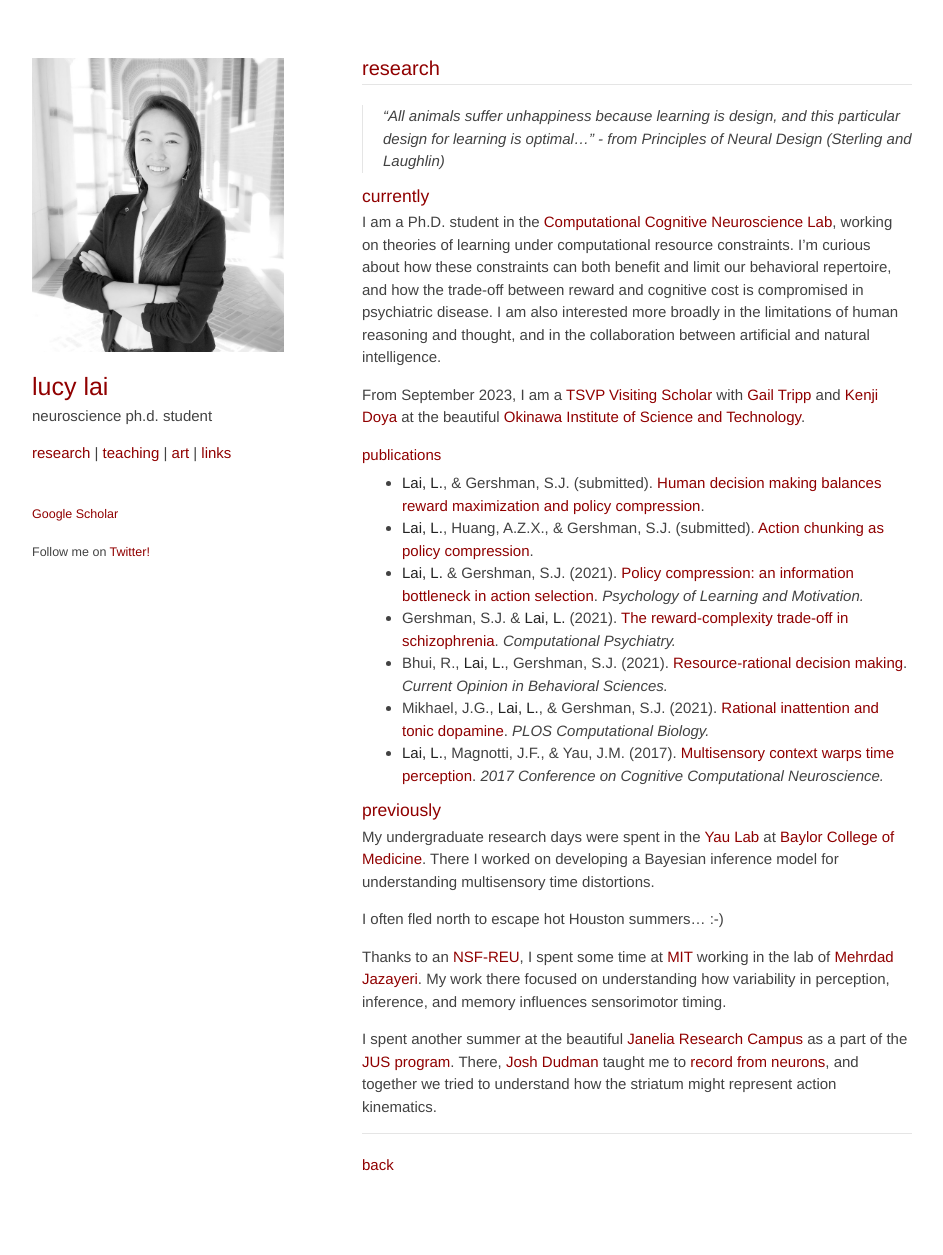
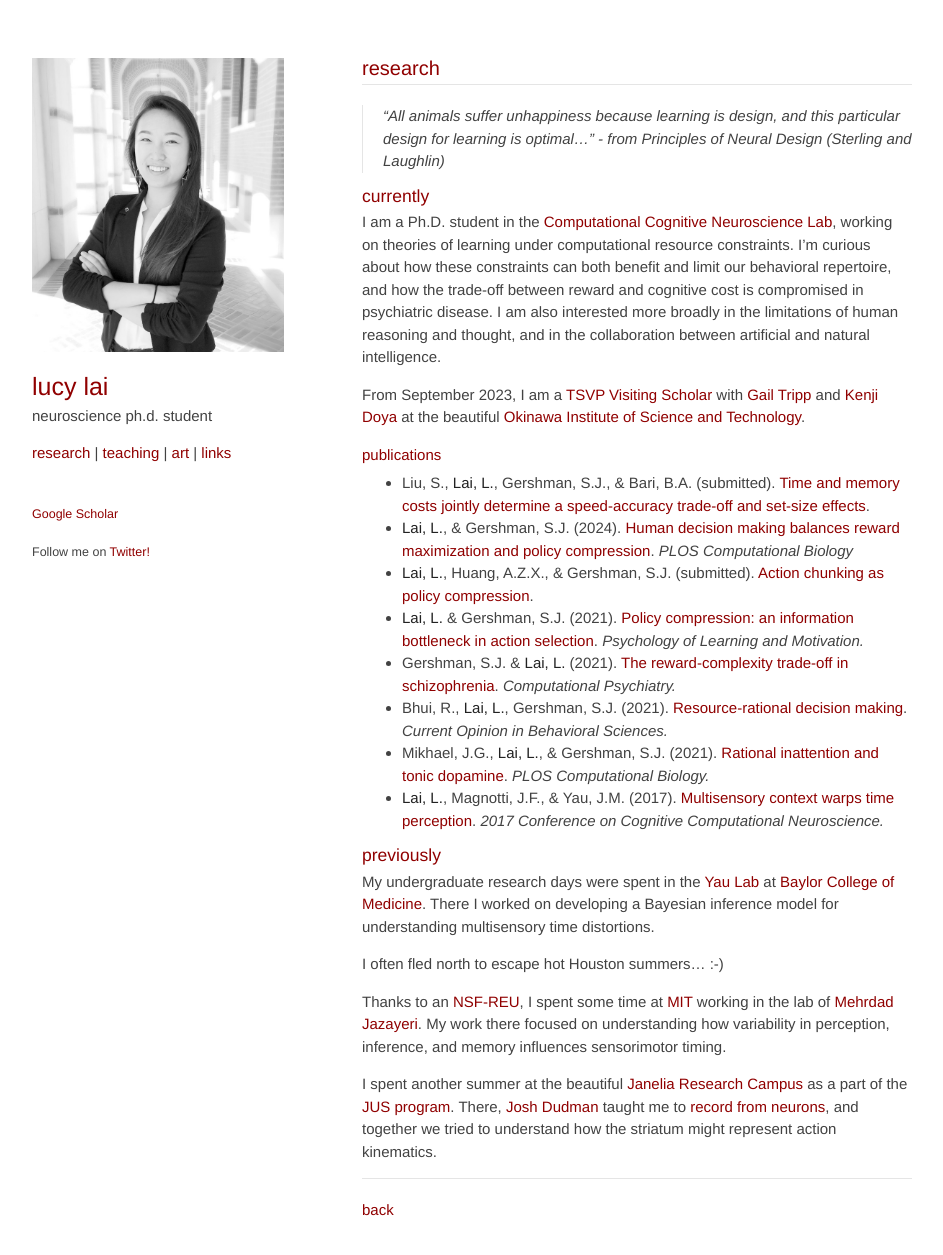
Before and after one commit to lucylai96/lucylai96.github.io, a Jekyll site: the page built from research.md, in a window 1280 px wide and 1287 px high. Shown: the top 1255 px of the window, without its empty margins (168-1111 px from the left). Built offline with Jekyll 4.4.1, drawn with Linux system fonts in a browser that asks for light colours; our own code applies the rules of GitHub Pages for plain Markdown files.

Commit message:
Update research.md

```diff
--- a/research.md
+++ b/research.md
@@ -10,7 +10,8 @@
 From September 2023, I am a [TSVP Visiting Scholar](https://groups.oist.jp/tsvp){:target="_blank"} with [Gail Tripp](https://groups.oist.jp/hdnu){:target="_blank"} and [Kenji Doya](https://groups.oist.jp/ncu){:target="_blank"} at the beautiful [Okinawa Institute of Science and Technology](https://oist.jp){:target="_blank"}.
 
 #### publications
-- **Lai, L.**, & Gershman, S.J. (submitted). [Human decision making balances reward maximization and policy compression](https://psyarxiv.com/rnz72){:target="_blank"}.
+- Liu, S., **Lai, L.**, Gershman, S.J., & Bari, B.A. (submitted). [Time and memory costs jointly determine a speed-accuracy trade-off and set-size effects](https://osf.io/preprints/psyarxiv/fupvy){:target="_blank"}.
+- **Lai, L.**, & Gershman, S.J. (2024). [Human decision making balances reward maximization and policy compression](https://gershmanlab.com/pubs/LaiGershman24.pdf){:target="_blank"}. _PLOS Computational Biology_
 - **Lai, L.**, Huang, A.Z.X., & Gershman, S.J. (submitted). [Action chunking as policy compression](https://psyarxiv.com/z8yrv){:target="_blank"}.
 - **Lai, L.** & Gershman, S.J. (2021). [Policy compression: an information bottleneck in action selection](./pubs/LaiGershman2021.pdf){:target="_blank"}. _Psychology of Learning and Motivation._
 - Gershman, S.J. & **Lai, L.** (2021). [The reward-complexity trade-off in schizophrenia](./pubs/GershmanLai2021.pdf){:target="_blank"}. _Computational Psychiatry._
```
